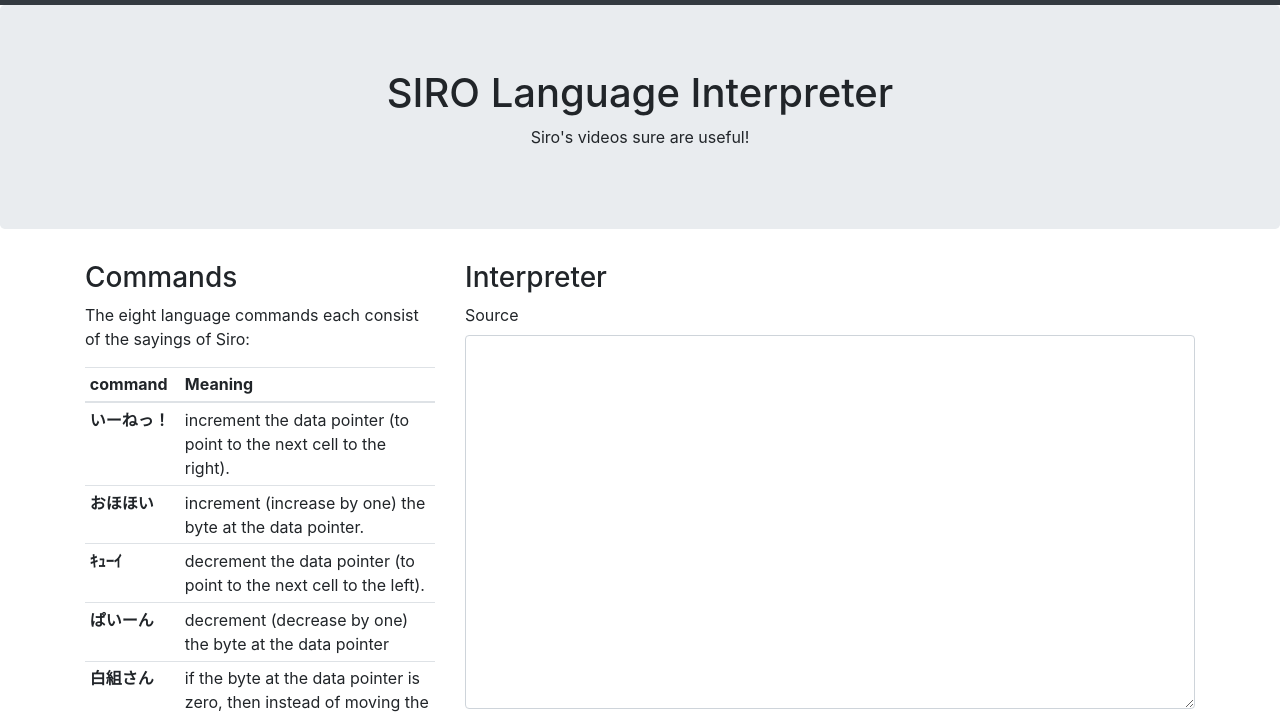
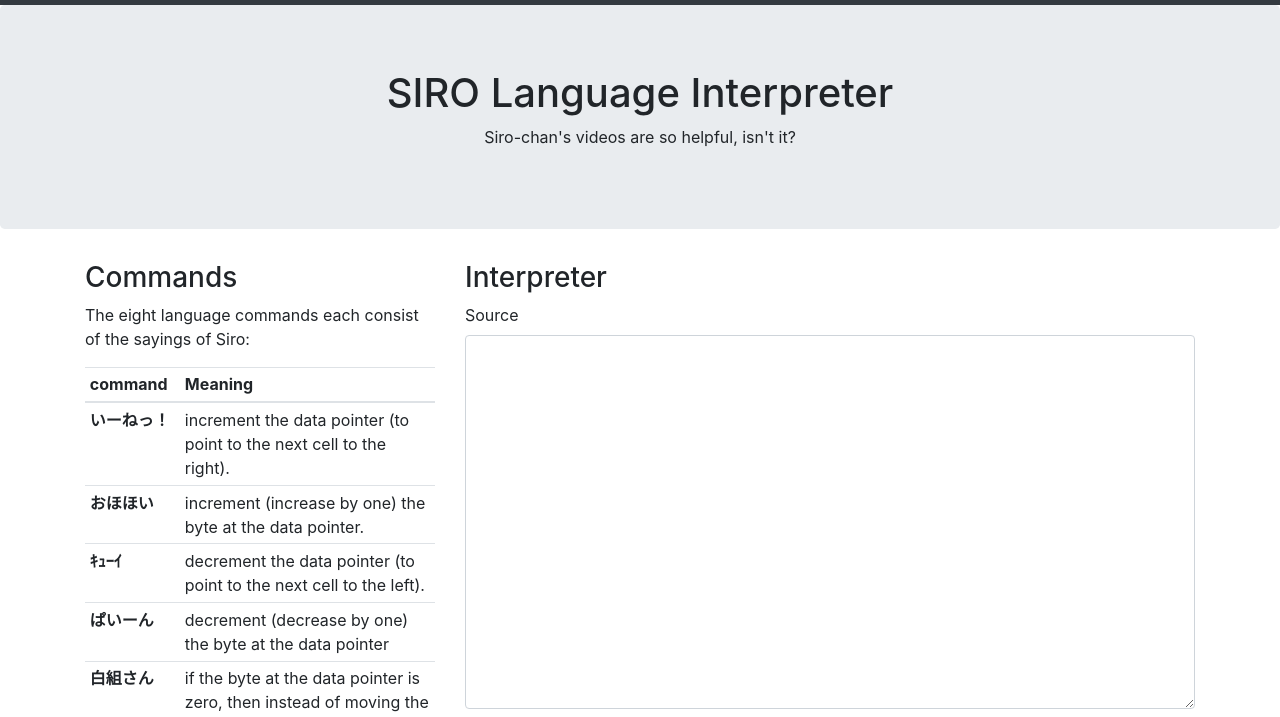
Before and after one commit to meihei3/SiroLangInterpreter, a plain HTML site: page index.html in a window 1280 px wide. Shown: the part 61-778 px from the top of the page. Drawn offline with nearby package versions, Linux system fonts and the light colour scheme.

Commit message:
change the English "Siro-chan no douga ha tame ni narunaa!" to correct one
See: Slither.io -［Bad News］Siro Breaks Down: Encountering a UMA［129］1:12～

```diff
--- a/index.html
+++ b/index.html
@@ -58,7 +58,7 @@
 
 <div class="jumbotron text-center">
     <h1>SIRO Language Interpreter</h1>
-    <p>Siro's videos sure are useful!</p>
+    <p>Siro-chan's videos are so helpful, isn't it?</p>
 </div>
 
 <div class="container">
```
